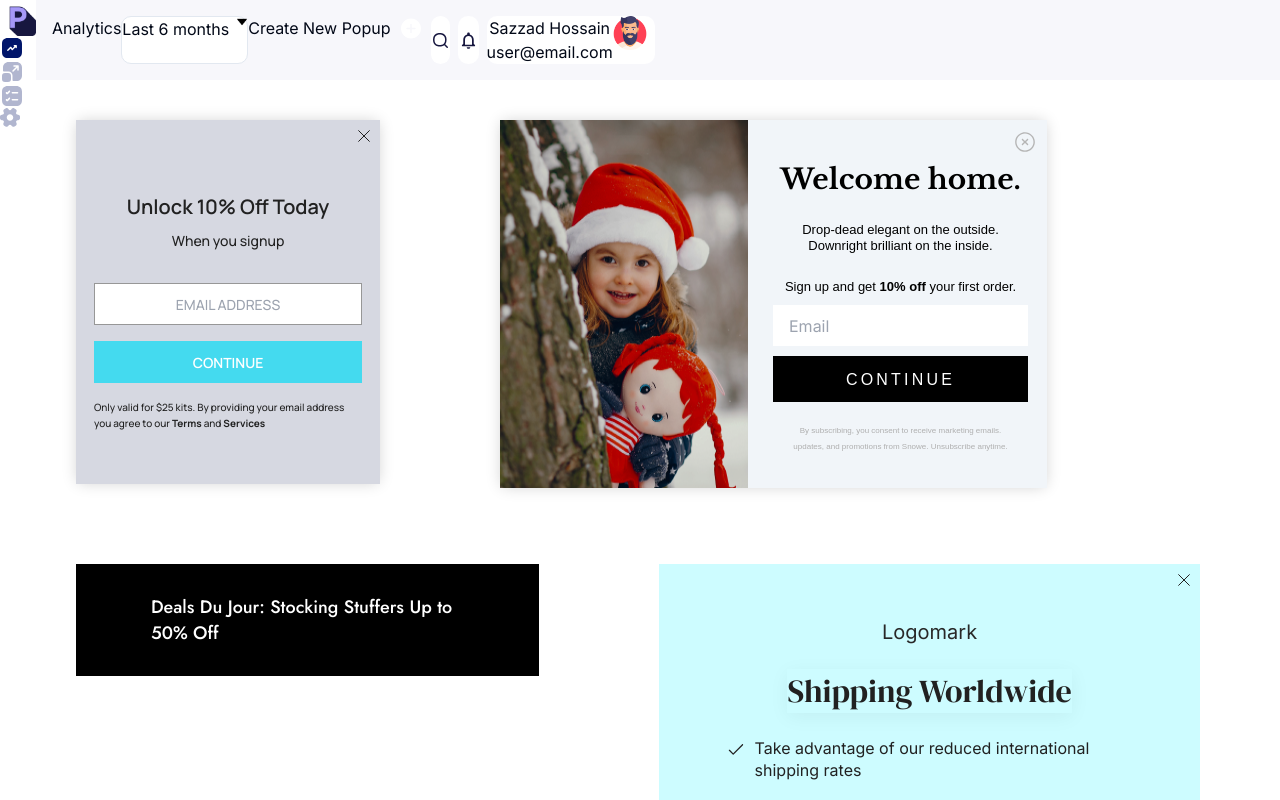
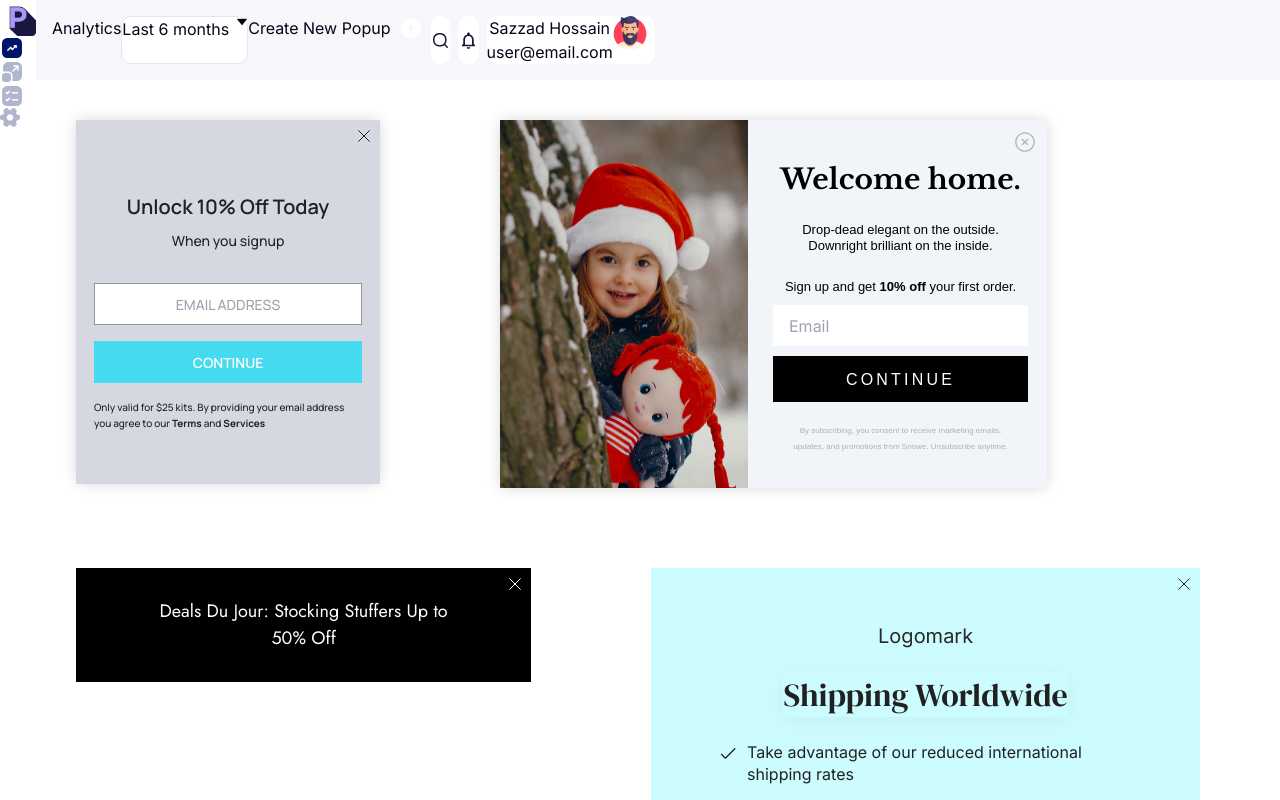
Before and after one commit to Sajjad314/learnathon-task, a Next.js app: page /template in a window 1280 px wide. Shown: the top 800 px of the page. Built offline with nearby package versions, Linux system fonts and the light colour scheme; a web font is replaced by a local one.

Commit message:
refactor

```diff
--- a/app/template/TemplateChild.tsx
+++ b/app/template/TemplateChild.tsx
@@ -14,7 +14,7 @@ const TemplateChild = () => {
         boxShadow: "0px 0px 15px -2px rgba(0,0,0,0.2)",
         display: "flex",
         flexDirection: "row",
-        position: "absolute",
+        position: "relative",
       }}
     >
       <div
@@ -23,7 +23,7 @@ const TemplateChild = () => {
           top: "11px",
           right: "11px",
           cursor: "pointer",
-          color: "#212121",
+          // color: "#212121",
         }}
       >
         <CancelVectorSVG />
--- a/app/template/TemplateSingleLine.tsx
+++ b/app/template/TemplateSingleLine.tsx
@@ -1,22 +1,31 @@
+import CrossIcon from "@/assets/icons/crossIcon";
 import { jost } from "@/utils/fonts";
-import React from "react";
 
 const TemplateSingleLine = () => {
   return (
     <div
       style={{
         backgroundColor: "black",
-        padding: "30px 75px 30px 75px",
+        padding: "30px 75px",
+        position: "relative",
       }}
     >
+      <div
+        style={{
+          position: "absolute",
+          top: "8px",
+          right: "8px",
+          cursor: "pointer",
+        }}
+      >
+        <CrossIcon stroke="#fff" />
+      </div>
       <p
         style={{
           fontFamily: jost.style.fontFamily,
           fontSize: "18px",
           fontWeight: 400,
-          lineHeight: "26px",
-          letterSpacing: "0em",
-          textAlign: "left",
+          textAlign: "center",
           color: "white",
         }}
       >
--- a/assets/icons/crossIcon.tsx
+++ b/assets/icons/crossIcon.tsx
@@ -12,7 +12,7 @@ const CrossIcon = (
   >
     <path
       d="M13.3332 13.3334L2.6665 2.66675M13.3332 2.66675L2.6665 13.3334"
-      stroke="#212121"
+      stroke={props.stroke ?? "#212121"}
       strokeLinecap="round"
     />
   </svg>
--- a/utils/fonts.ts
+++ b/utils/fonts.ts
@@ -26,7 +26,7 @@ export const manrope = Manrope({
 });
 
 export const jost = Jost({
-  weight: ["500", "600", "700"],
+  weight: ["400", "500", "600", "700"],
   subsets: ["latin"],
 });
 
```
